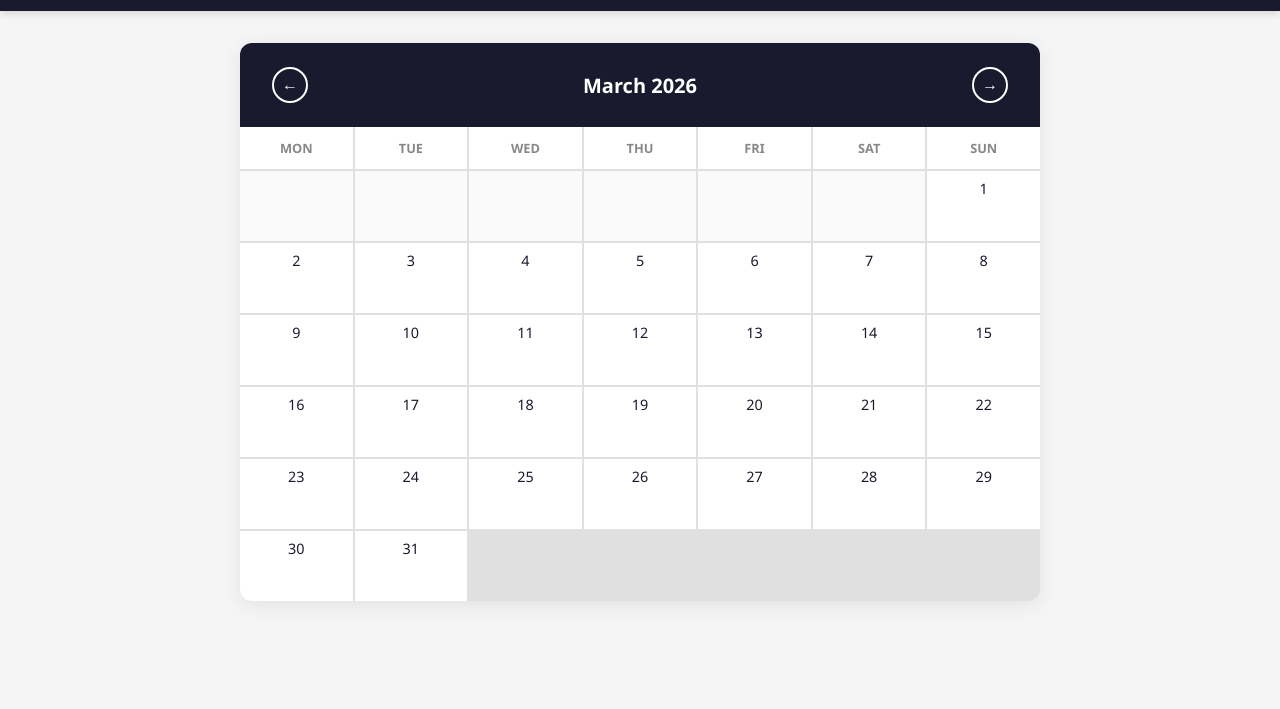
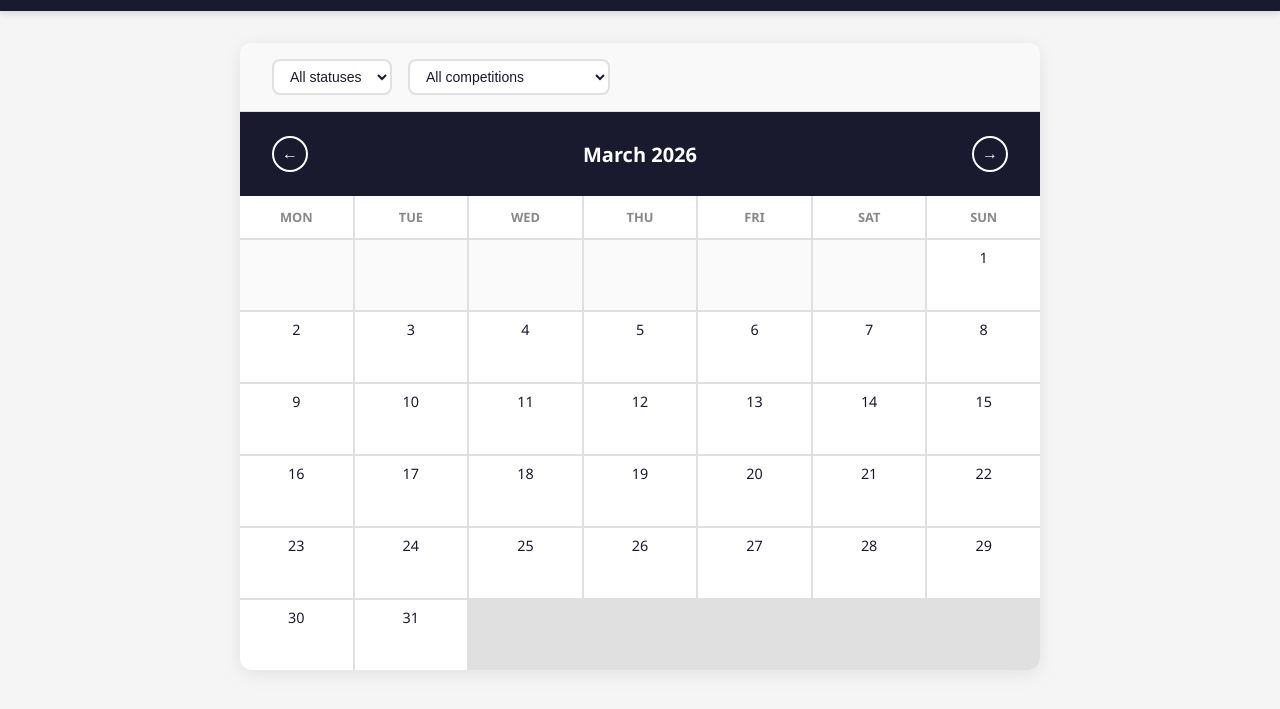
Before and after one commit to code-mike-code/sportradar-task, a website built with Vite: page index.html in a window 1280 px wide. Shown: the part 49-758 px from the top of the page. Built offline with nearby package versions, Linux system fonts and the light colour scheme.

Commit message:
added filters to calendar

```diff
--- a/src/components/calendar.ts
+++ b/src/components/calendar.ts
@@ -35,8 +35,32 @@ export function renderCalendar(container: HTMLElement): void {
 
         const events = getEvents()
 
+        const competitions = [...new Set(events.map(e => e.originCompetitionName))]
+        const activeStatus = (container.querySelector('#filter-status') as HTMLSelectElement)?.value ?? 'all'
+        const activeCompetition = (container.querySelector('#filter-competition') as HTMLSelectElement)?.value ?? 'all'
+
+        const filteredEvents = events.filter(e => {
+            const statusMatch = activeStatus === 'all' || e.status === activeStatus
+            const competitionMatch = activeCompetition === 'all' || e.originCompetitionName === activeCompetition
+            return statusMatch && competitionMatch
+        })
+
+
         container.innerHTML = `
             <div class="calendar">
+
+                <div class="filters">
+                    <select id="filter-status">
+                        <option value="all">All statuses</option>
+                        <option value="scheduled">Scheduled</option>
+                        <option value="played">Played</option>
+                    </select>
+                    <select id="filter-competition">
+                        <option value="all">All competitions</option>
+                        ${competitions.map(c => `<option value="${c}">${c}</option>`).join  ('')}
+                    </select>
+                </div>
+
                 <div class="calendar-header">
                 <button id="prev-month">&#8592;</button>
                 <h2>${monthName} ${currentYear}</h2>
@@ -57,7 +81,7 @@ export function renderCalendar(container: HTMLElement): void {
                     const dayStr = String(day).padStart(2, '0')              // 3 → "03"
                     const dateStr = `${currentYear}-${month}-${dayStr}`
 
-                    const dayEvents = events.filter(e => e.dateVenue === dateStr)
+                    const dayEvents = filteredEvents.filter(e => e.dateVenue === dateStr)
                     const hasEvents = dayEvents.length > 0
 
                     return `
@@ -83,6 +107,10 @@ export function renderCalendar(container: HTMLElement): void {
                 render()
             })
 
+            container.querySelectorAll('.filters select').forEach(select => {
+                select.addEventListener('change', () => render())
+            })
+
             container.querySelectorAll('.day-cell.has-events').forEach(cell => {
                 cell.addEventListener('click', () => {
                     const date = (cell as HTMLElement).dataset.date!
--- a/src/style.css
+++ b/src/style.css
@@ -306,6 +306,33 @@ body {
   font-weight: 600;
 }
 
+/* Filters */
+.filters {
+  display: flex;
+  gap: 1rem;
+  padding: 1rem 2rem;
+  background: #f9f9f9;
+  border-bottom: 1px solid #e0e0e0;
+  flex-wrap: wrap;
+}
+
+.filters select {
+  padding: 0.45rem 0.75rem;
+  border: 2px solid #e0e0e0;
+  border-radius: 8px;
+  font-size: 0.875rem;
+  color: var(--color-primary);
+  background: var(--color-white);
+  cursor: pointer;
+  outline: none;
+  transition: border-color 0.2s;
+}
+
+.filters select:focus {
+  border-color: var(--color-accent);
+}
+
+
 
 /* ── Responsive ── */
 
```
